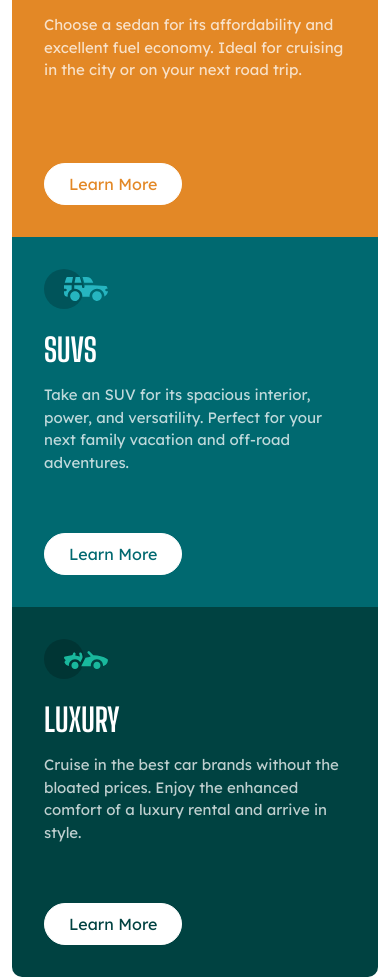
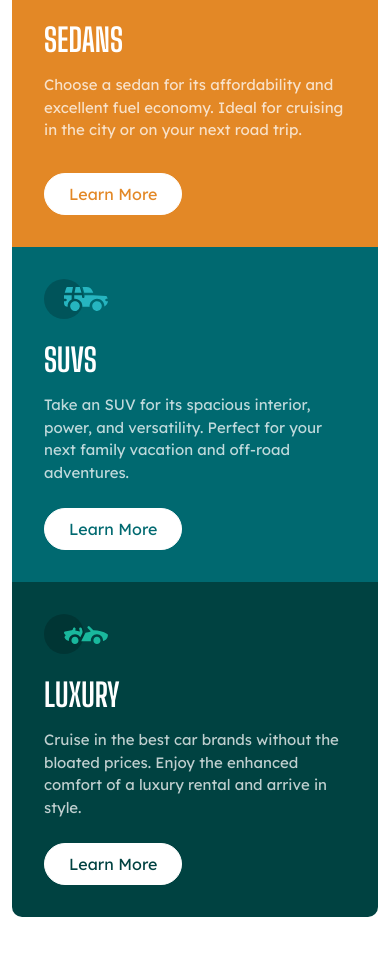
Before and after one commit to joewild90/fm-columns-card-preview, a website built with Parcel: page src/index.html in a window 390 px wide. After the commit the page ends 917 px from the top, so only its background shows below. Built offline with nearby package versions, Linux system fonts and the light colour scheme.

Commit message:
responsive updates

```diff
--- a/src/index.html
+++ b/src/index.html
@@ -15,7 +15,7 @@
   </head>
   <body class="page">
     <main class="page__content">
-      <section class="section-columns container-sm">
+      <section class="section-card-columns container">
         <article class="card-preview card-preview--bg-orange text-white">
           <div class="card-preview__body">
             <div class="card-preview__icon icon-wrapper">
--- a/src/scss/style.scss
+++ b/src/scss/style.scss
@@ -118,19 +118,26 @@ h2 {
     justify-self: center;
     align-items: center;
 }
-.section-columns {
+.section-card-columns {
     display: grid;
     grid-template-columns: 1fr;
-
+    max-width: 90%;
+    @media screen and (max-width: 400px) {
+        max-width: 100%;
+    }
+    @include media-breakpoint-up(sm) {
+        max-width: 400px;
+    }
     @include media-breakpoint-up(md) {
-         grid-template-columns:  1fr 1fr 1fr;
+        max-width: 1000px;
+        grid-template-columns:  1fr 1fr 1fr;
     }
 }
 .card-preview {
     display: flex;
     flex-flow: column nowrap;
     padding: var(--p-card);
-    min-height: 370px;
+    min-height: 320px;
 
     &--bg-orange {
         background-color: var(--orange-bright);
@@ -151,9 +158,12 @@ h2 {
         border-bottom-left-radius: 10px;
         border-bottom-right-radius: 10px;
     }
-
+    @include media-breakpoint-up(sm) {
+        min-height: 370px;
+    }
     @include media-breakpoint-up(md) {
-        padding: var(--p-card-sm);
+        min-height: 450px;
+        padding: var(--p-card-md) var(--p-card-sm);
         &:first-child {
             border-top-left-radius: 10px;
             border-top-right-radius: 0;
@@ -166,8 +176,7 @@ h2 {
         }
     }
     @include media-breakpoint-up(lg) {
-        padding: var(--p-card-md) var(--p-card-sm);
-        min-height: 450px;
+
     }
 }
 
@@ -183,7 +192,7 @@ h2 {
 
 .card-preview__icon {
     margin-bottom: 1.5rem;
-    @include media-breakpoint-up(lg) {
+    @include media-breakpoint-up(md) {
         margin-bottom: 2rem;
     }
 }
```
Also changed, not shown: dist/index.html, 2 other files.
